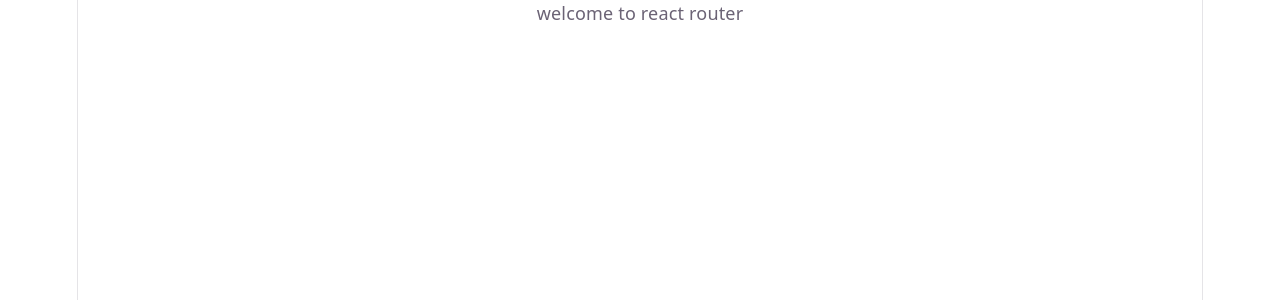
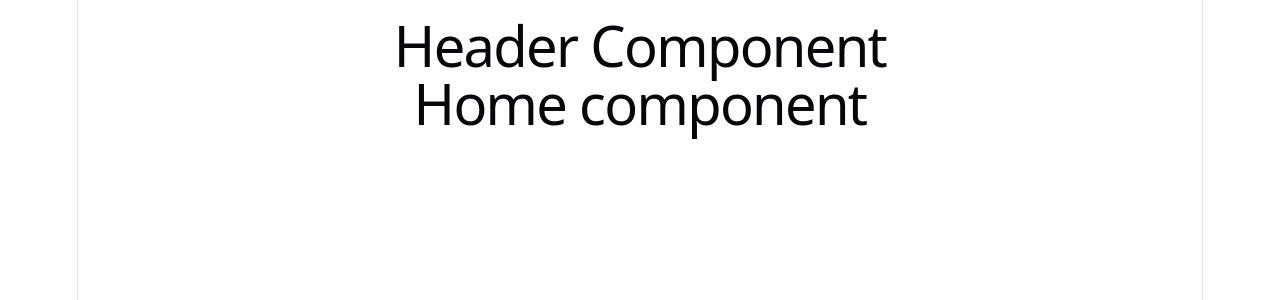
Before and after one commit to almahmudzihad/intro-to-react-router, a React (Vite) app: page / in a window 1280 px wide. Shown: the top 300 px of the page. Built offline with nearby package versions, Linux system fonts and the light colour scheme.

Commit message:
childrn routing

```diff
--- /dev/null
+++ b/src/components/Header/Header.jsx
@@ -0,0 +1,11 @@
+import React from 'react'
+
+function Header() {
+    return (
+        <div>
+            <h1>Header Component</h1>
+        </div>
+    )
+}
+
+export default Header
--- /dev/null
+++ b/src/components/Home/Home.jsx
@@ -0,0 +1,11 @@
+import React from 'react'
+
+function Home() {
+    return (
+        <div>
+            <h1>Home component</h1>
+        </div>
+    )
+}
+
+export default Home
--- /dev/null
+++ b/src/components/Mobile/Mobile.jsx
@@ -0,0 +1,11 @@
+import React from 'react'
+
+function Mobile() {
+    return (
+        <div>
+            <h1>Mobile component</h1>
+        </div>
+    )
+}
+
+export default Mobile
--- /dev/null
+++ b/src/components/Root/Root.jsx
@@ -0,0 +1,14 @@
+import React from 'react'
+import Header from '../Header/Header'
+import { Outlet } from 'react-router'
+
+function Root() {
+    return (
+        <div>
+            <Header />
+            <Outlet />
+        </div>
+    )
+}
+
+export default Root
--- a/src/main.jsx
+++ b/src/main.jsx
@@ -4,11 +4,18 @@ import './index.css'
 import App from './App.jsx'
 import { createBrowserRouter } from "react-router";
 import { RouterProvider } from "react-router/dom";
+import Root from './components/Root/Root.jsx';
+import Home from './components/Home/Home.jsx';
+import Mobile from './components/Mobile/Mobile.jsx';
 
 const router = createBrowserRouter([
   {
     path: '/',
-    element: <div>welcome to react router</div>
+    Component: Root,
+    children: [
+      {index: true, Component: Home },
+      {path: '/mobile' , Component: Mobile}
+    ]
   },
   {
     path: 'about',
@@ -17,6 +24,15 @@ const router = createBrowserRouter([
   {
     path: 'blogs',
     element: <h1>all my blogs are here</h1>
+  },
+  {
+    path: 'app',
+    Component: App
+  },
+  {
+    path: 'app2',
+    element: <App />
+
   }
 ])
 
```
